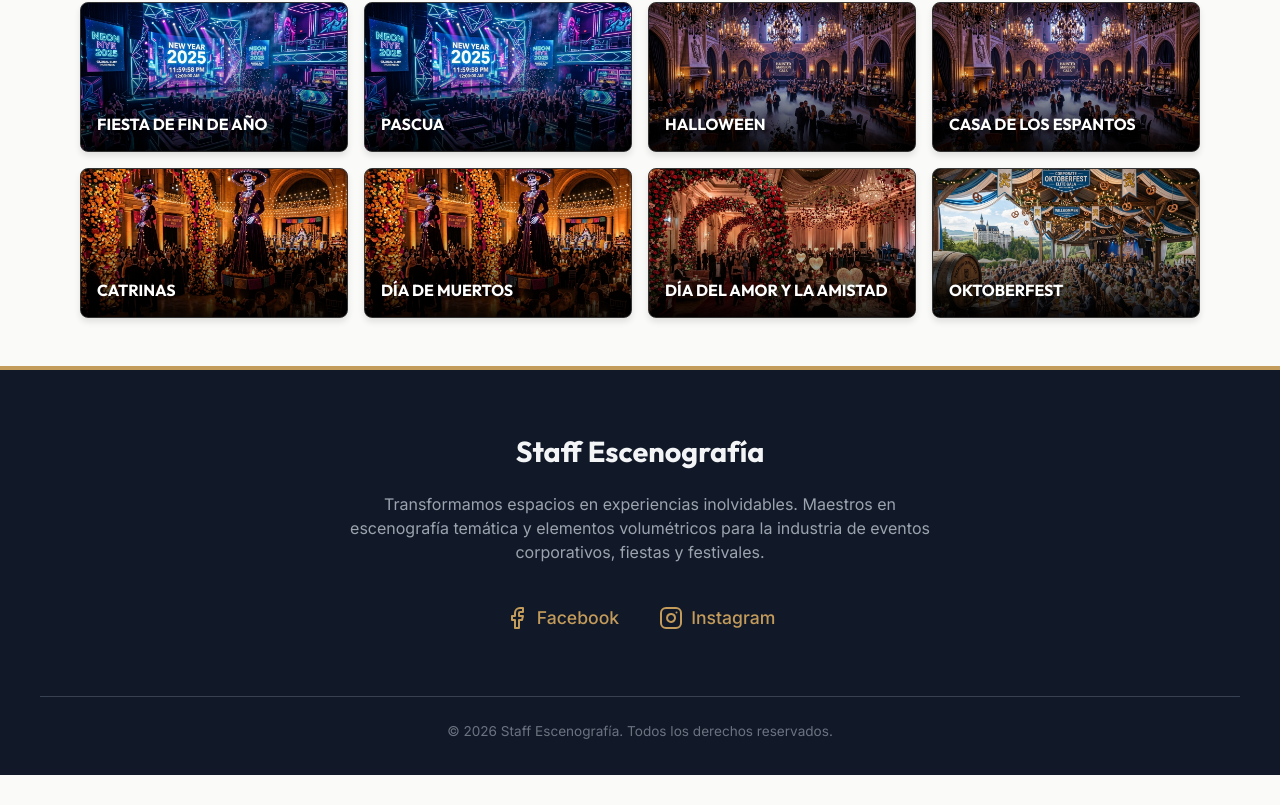
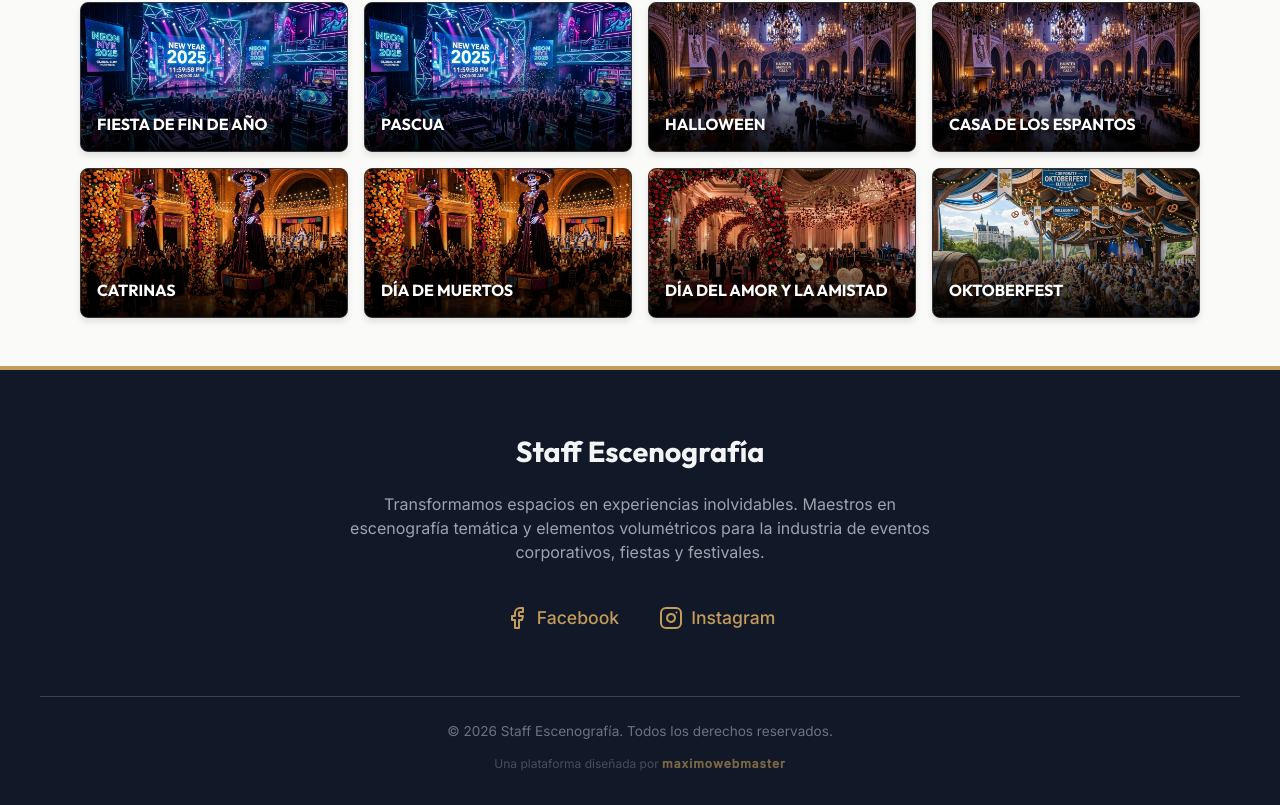
Before and after one commit to MaxMoratto/staffescenografia, a Next.js app: page / in a window 1280 px wide. Shown: the part 3353-4158 px from the top of the page. Before the commit the page ends 4128 px from the top, so only its background shows below. Built offline with nearby package versions, Linux system fonts and the light colour scheme; no server answers.

Commit message:
Add files via upload

```diff
--- a/src/app/layout.js
+++ b/src/app/layout.js
@@ -75,8 +75,11 @@ export default function RootLayout({ children }) {
                 </a>
               </div>
 
-              <div style={{ marginTop: '2.5rem', paddingTop: '1.5rem', borderTop: '1px solid #374151', width: '100%', color: '#6b7280', fontSize: '0.85rem' }}>
-                © {new Date().getFullYear()} Staff Escenografía. Todos los derechos reservados.
+              <div style={{ marginTop: '2.5rem', paddingTop: '1.5rem', borderTop: '1px solid #374151', width: '100%', color: '#6b7280', fontSize: '0.85rem', display: 'flex', flexDirection: 'column', gap: '0.5rem', alignItems: 'center' }}>
+                <span>© {new Date().getFullYear()} Staff Escenografía. Todos los derechos reservados.</span>
+                <span style={{ fontSize: '0.75rem', opacity: 0.6, marginTop: '0.2rem' }}>
+                  Una plataforma diseñada por <strong style={{ color: 'var(--primary)', letterSpacing: '1px' }}>maximowebmaster</strong>
+                </span>
               </div>
 
             </div>
```
